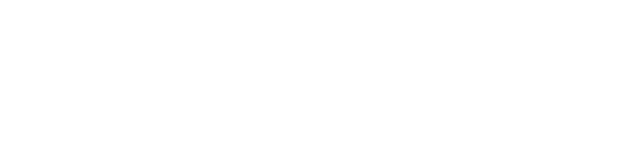
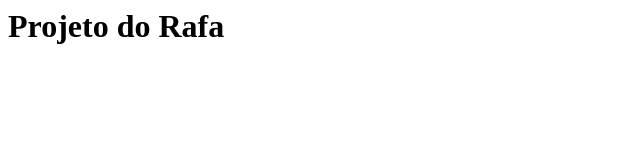
Before and after one commit to rafaeljsouza/curso-git, a plain HTML site: page index.html in a window 1280 px wide. Shown: the whole page, without its empty margins (0-640 px from the left). Drawn offline with Linux system fonts and the light colour scheme.

Commit message:
primeira modificação, título da página

```diff
--- a/index.html
+++ b/index.html
@@ -2,5 +2,6 @@
 <head>
 </head>
 <body>
+	<h1> Projeto do Rafa </h1>
 </body>
 </html>
```
